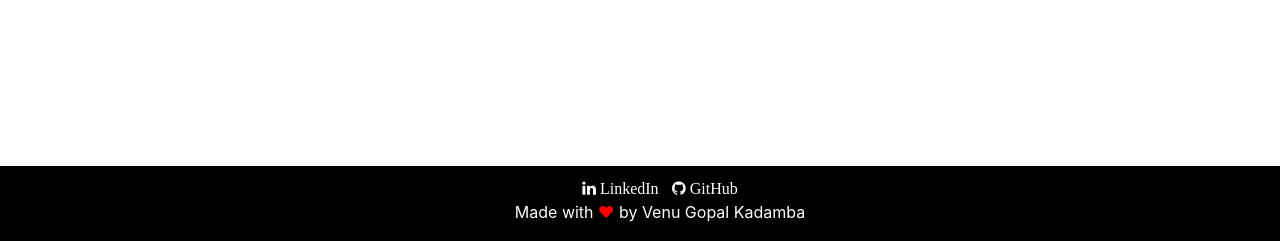
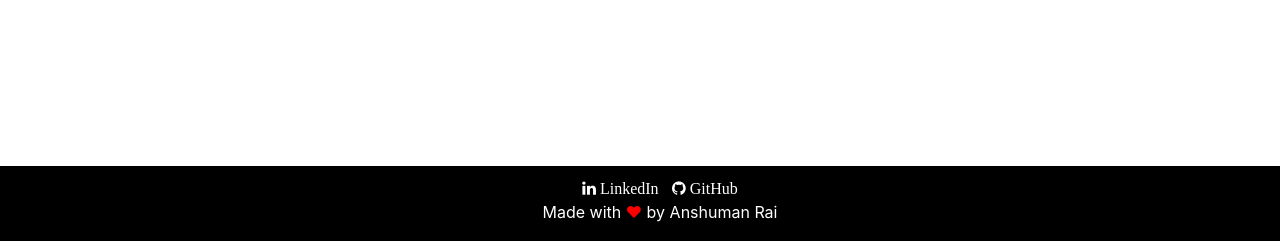
Before and after one commit to codeanzh/Disease-Predictor, a Flask app: page /malaria in a window 1280 px wide. Shown: the part 786-1027 px from the top of the page. Run offline with Flask 2, Linux system fonts and the light colour scheme; some libraries are stand-ins or nearby versions.

Commit message:
Changes Made

```diff
--- a/app/templates/main.html
+++ b/app/templates/main.html
@@ -37,7 +37,7 @@ footer{
 </head>
 <body>
 	<nav class="navbar navbar-expand-lg navbar-dark fixed-top bg-dark" style="background-color: black !important;">
-        <a href="{{ url_for('home') }}"><img src="{{ url_for('static', filename = 'logo.png') }} " height="60px" width="275px"></a>
+        <a class="navbar-brand" href="{{ url_for('home') }}">Disease Predictor API</a>
         <button class="navbar-toggler" type="button" data-toggle="collapse" data-target="#navbarNav" aria-controls="navbarNav" aria-expanded="false" aria-label="Toggle navigation">
            <span class="navbar-toggler-icon"></span>
          </button>
@@ -84,10 +84,10 @@ footer{
   <footer>
     <center>
       <ul style="list-style-type:none;">
-      <li style="display: inline;"><a href="https://www.linkedin.com/in/venu-gopal-kadamba-7a2b65191" style="color: white;" target="blank"><span class="fa fa-linkedin">  LinkedIn</span></a></li>
+      <li style="display: inline;"><a href="https://www.linkedin.com/in/anshuman-rai-a093361a7/" style="color: white;" target="blank"><span class="fa fa-linkedin">  LinkedIn</span></a></li>
       &nbsp;
-      <li style="display: inline;"><a href="https://www.github.com/venugopalkadamba" style="color: white;" target="blank"><span class="fa fa-github">  GitHub</span></a></li>
-      <li><p style="color: white;">Made with <span style="color: red;">&hearts;</span> by Venu Gopal Kadamba </p></li>
+      <li style="display: inline;"><a href="https://github.com/codeanzh" style="color: white;" target="blank"><span class="fa fa-github">  GitHub</span></a></li>
+      <li><p style="color: white;">Made with <span style="color: red;">&hearts;</span> by Anshuman Rai </p></li>
     </ul>
   </center>
   </footer>
--- a/app/templates/malaria.html
+++ b/app/templates/malaria.html
@@ -27,7 +27,7 @@
             <center><h3>Please upload the image of the cell</h3></center>
             <form class="form-horizontal" action="{{ url_for('malariapredictPage') }}" method="POST" enctype="multipart/form-data">
                 <center>
-                <input onchange="readURL(this);" type="file" name="image" placeholder="Upload Image">
+                <input onchange="readURL(this);" type="file" name="image" placeholder="Upload JPG/JPEG Image">
                 <br>
                 <br>
                 <img class="img-fluid" id="blah" src="#" alt="UPLOADED IMAGE WILL APPEAR HERE" />
--- a/app/templates/pneumonia.html
+++ b/app/templates/pneumonia.html
@@ -27,7 +27,7 @@
             <center><h3>Please upload the X-Ray of Person</h3></center>
             <form class="form-horizontal" action="{{ url_for('pneumoniapredictPage') }}" method="POST" enctype="multipart/form-data">
                 <center>
-                <input onchange="readURL(this);" type="file" name="image" placeholder="Upload Image">
+                <input onchange="readURL(this);" type="file" name="image" placeholder="Upload JPG/JPEG Image">
                 <br>
                 <br>
                 <img class="img-fluid" id="blah" src="#" alt="UPLOADED IMAGE WILL APPEAR HERE" />
```
Also changed, not shown: app/static/logo.png (deleted), app/static/logo1.png.
